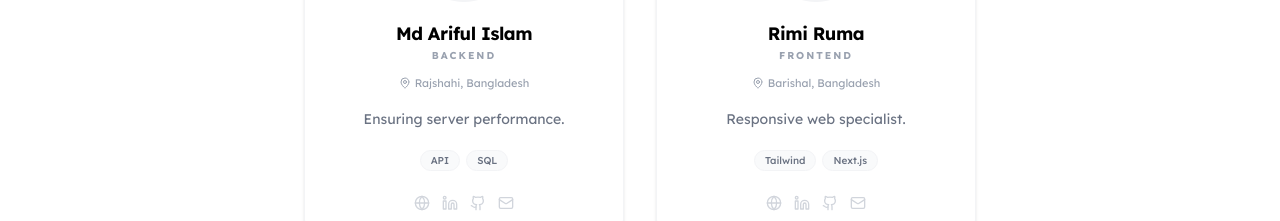
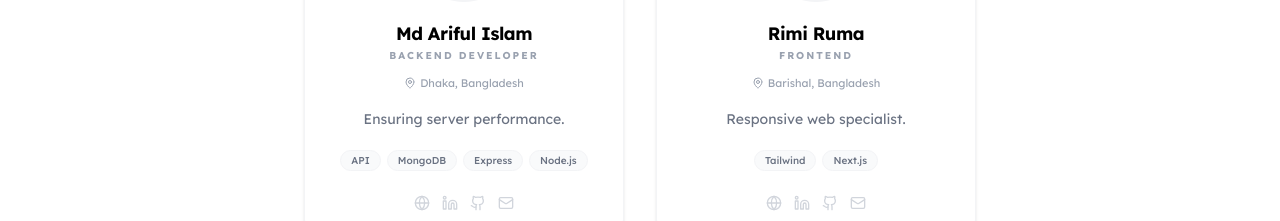
Before and after one commit to siddiquesakib/Unity-Shop, a Next.js app: page /about in a window 1280 px wide. Shown: the part 1601-1822 px from the top of the page. Built offline with nearby package versions, Linux system fonts and the light colour scheme; no server answers.

Commit message:
change team info

```diff
--- a/src/app/about/page.jsx
+++ b/src/app/about/page.jsx
@@ -162,7 +162,7 @@ const teamMembers = [
     name: 'Abu Abdullah Mohammed Iqram',
     role: 'Lead Dev',
     bio: 'Building scalable web solutions.',
-    image: 'https://i.ibb.co/HpGbJjNL/iqram.jpg',
+    image: 'https://i.ibb.co.com/Kz3Sxrb9/dp-s.jpg',
     location: 'Chittagram, Bangladesh',
     skills: ['React', 'Node.js'],
     social: {
@@ -188,11 +188,12 @@ const teamMembers = [
   },
   {
     name: 'Md Ariful Islam',
-    role: 'Backend',
+    role: 'Backend Developer',
     bio: 'Ensuring server performance.',
-    image: 'https://i.ibb.co/7dVWH56g/ariful.jpg',
-    location: 'Rajshahi, Bangladesh',
-    skills: ['API', 'SQL'],
+    image:
+      'https://i.ibb.co.com/DgTxGcbK/Whats-App-Image-2025-10-16-at-10-38-53-PM.jpg',
+    location: 'Dhaka, Bangladesh',
+    skills: ['API', 'MongoDB', 'Express', 'Node.js'],
     social: {
       portfolio: 'https://arifulislam.iam.bd',
       linkedin: 'https://www.linkedin.com/in/arifulislam-dev',
```
